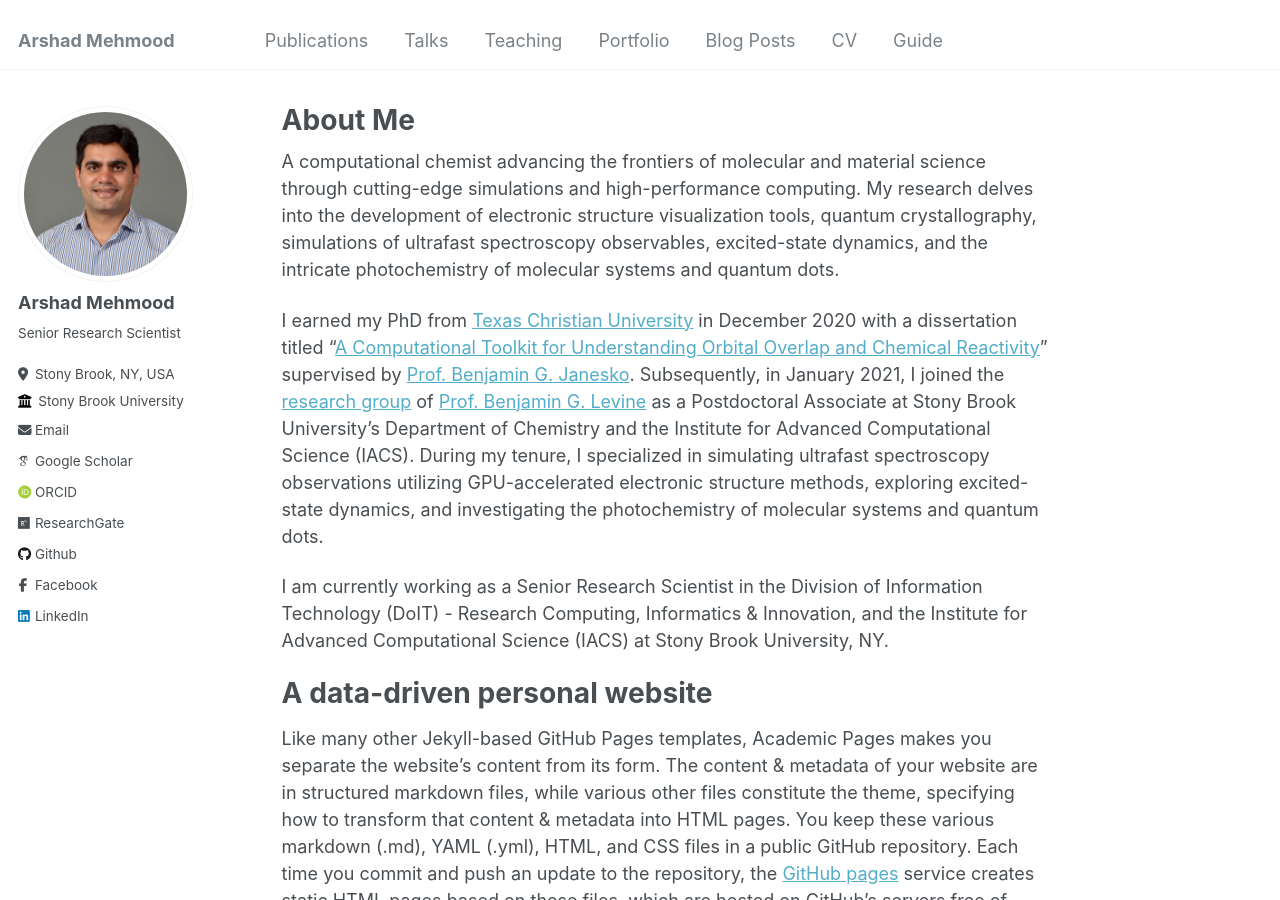
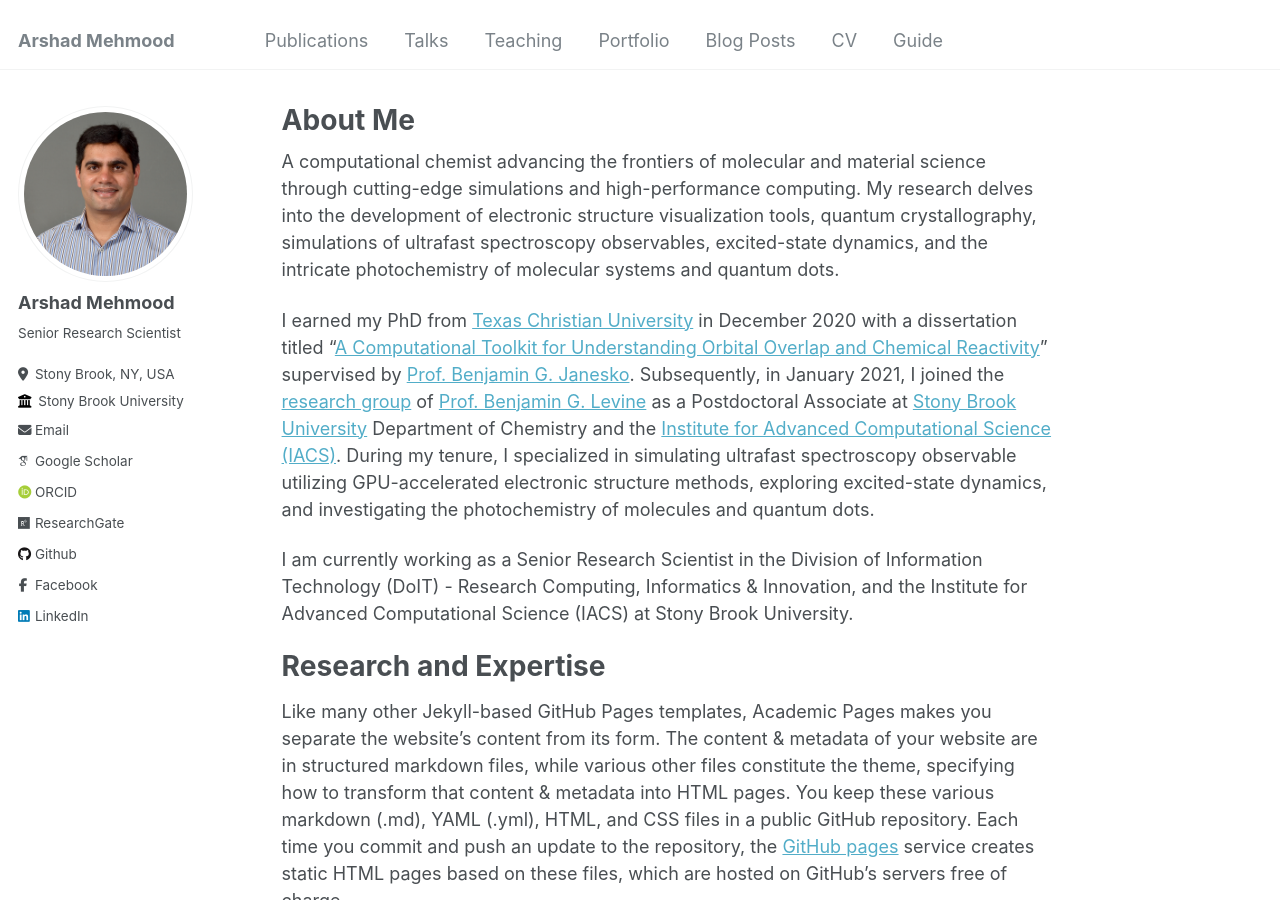
Before and after one commit to arshadmehmood118/arshadmehmood118.github.io, a Jekyll site: the page built from _pages/about.md, in a window 1280 px wide and 900 px high. Built offline with Jekyll 4.4.1, drawn with Linux system fonts in a browser that asks for light colours; some web fonts are replaced.

Commit message:
Update about.md

```diff
--- a/_pages/about.md
+++ b/_pages/about.md
@@ -9,11 +9,11 @@ redirect_from:
 
 A computational chemist advancing the frontiers of molecular and material science through cutting-edge simulations and high-performance computing. My research delves into the development of electronic structure visualization tools, quantum crystallography, simulations of ultrafast spectroscopy observables, excited-state dynamics, and the intricate photochemistry of molecular systems and quantum dots.
 
-I earned my PhD from [Texas Christian University](https://www.tcu.edu/) in December 2020 with a dissertation titled "[A Computational Toolkit for Understanding Orbital Overlap and Chemical Reactivity](https://repository.tcu.edu/handle/116099117/42785)" supervised by [Prof. Benjamin G. Janesko](https://cse.tcu.edu/faculty-staff/view/benjamin-janesko). Subsequently, in January 2021, I joined the [research group](https://levinegroup.org/) of [Prof. Benjamin G. Levine](https://www.stonybrook.edu/commcms/chemistry/faculty/_faculty-profiles/Levine_Benjamin) as a Postdoctoral Associate at Stony Brook University's Department of Chemistry and the Institute for Advanced Computational Science (IACS). During my tenure, I specialized in simulating ultrafast spectroscopy observations utilizing GPU-accelerated electronic structure methods, exploring excited-state dynamics, and investigating the photochemistry of molecular systems and quantum dots.
+I earned my PhD from [Texas Christian University](https://www.tcu.edu/) in December 2020 with a dissertation titled "[A Computational Toolkit for Understanding Orbital Overlap and Chemical Reactivity](https://repository.tcu.edu/handle/116099117/42785)" supervised by [Prof. Benjamin G. Janesko](https://cse.tcu.edu/faculty-staff/view/benjamin-janesko). Subsequently, in January 2021, I joined the [research group](https://levinegroup.org/) of [Prof. Benjamin G. Levine](https://www.stonybrook.edu/commcms/chemistry/faculty/_faculty-profiles/Levine_Benjamin) as a Postdoctoral Associate at [Stony Brook University](https://stonybrook.edu/) Department of Chemistry and the [Institute for Advanced Computational Science (IACS)](https://www.stonybrook.edu/iacs/). During my tenure, I specialized in simulating ultrafast spectroscopy observable utilizing GPU-accelerated electronic structure methods, exploring excited-state dynamics, and investigating the photochemistry of molecules and quantum dots.
 
-I am currently working as a Senior Research Scientist in the Division of Information Technology (DoIT) - Research Computing, Informatics & Innovation, and the Institute for Advanced Computational Science (IACS) at Stony Brook University, NY.
+I am currently working as a Senior Research Scientist in the Division of Information Technology (DoIT) - Research Computing, Informatics & Innovation, and the Institute for Advanced Computational Science (IACS) at Stony Brook University.
 
-A data-driven personal website
+Research and Expertise
 ======
 Like many other Jekyll-based GitHub Pages templates, Academic Pages makes you separate the website's content from its form. The content & metadata of your website are in structured markdown files, while various other files constitute the theme, specifying how to transform that content & metadata into HTML pages. You keep these various markdown (.md), YAML (.yml), HTML, and CSS files in a public GitHub repository. Each time you commit and push an update to the repository, the [GitHub pages](https://pages.github.com/) service creates static HTML pages based on these files, which are hosted on GitHub's servers free of charge.
 
```
